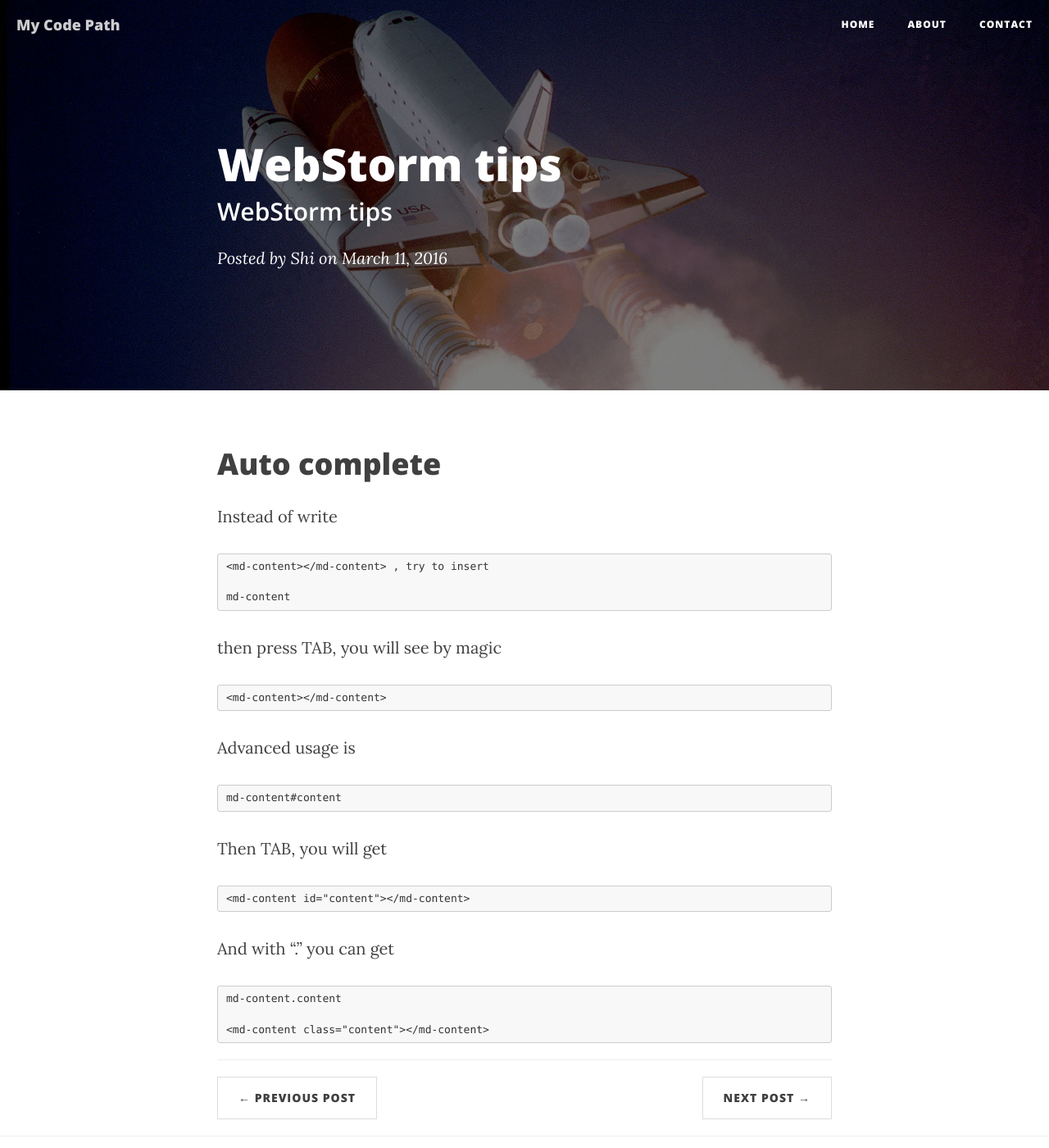
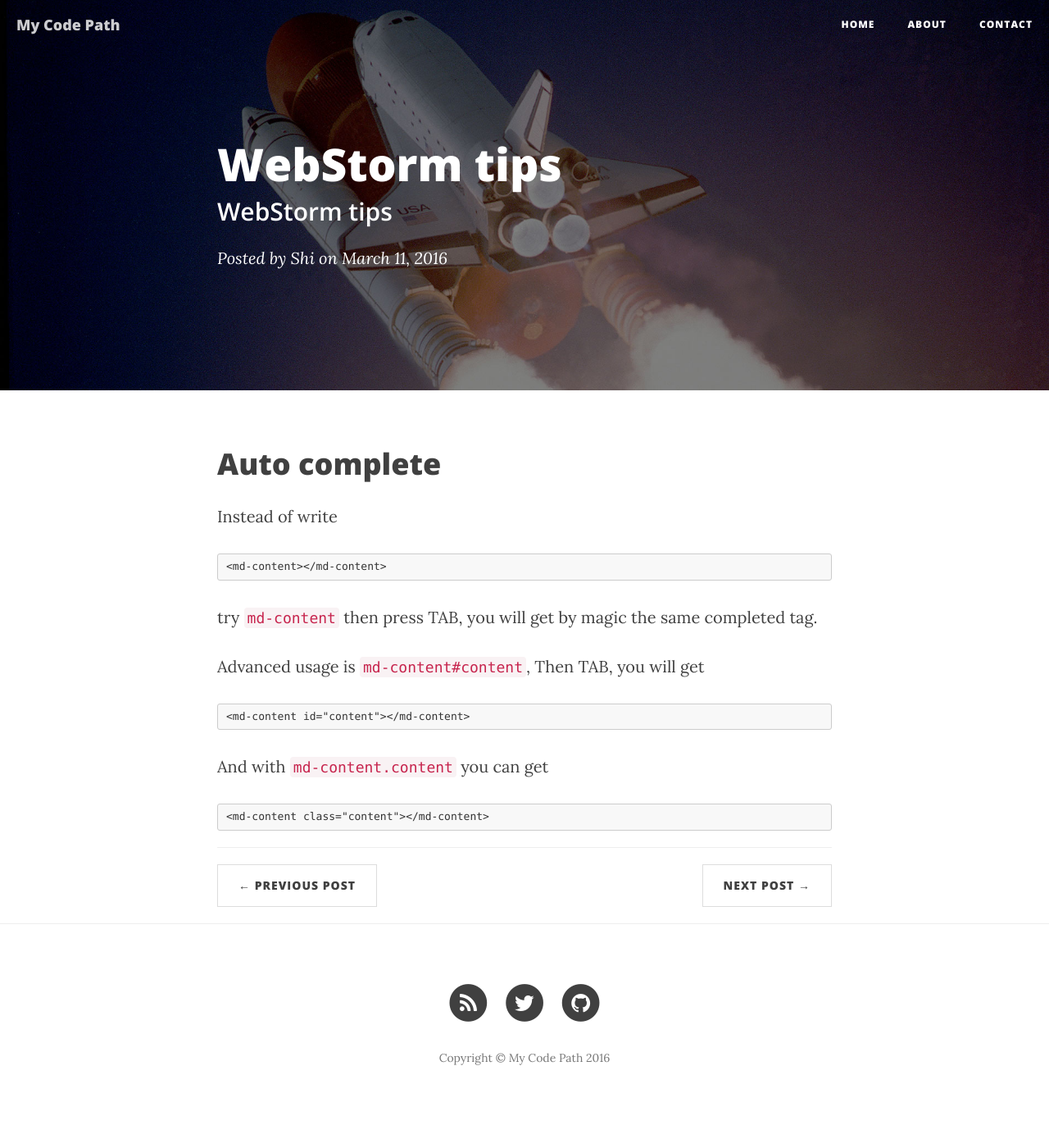
Before and after one commit to shic/blog, a Jekyll site: the page built from _posts/2016-03-14-WebStorm-Tips.markdown, in a window 1280 px wide and 1400 px high. Shown: the whole window at 82% size. Built offline with Jekyll 4.4.1, drawn with Linux system fonts in a browser that asks for light colours; nearby versions of some CDN libraries; comment, search, counter and statistics services are not loaded.

Commit message:
changed readme and index

```diff
--- a/_posts/2016-03-14-WebStorm-Tips.markdown
+++ b/_posts/2016-03-14-WebStorm-Tips.markdown
@@ -12,24 +12,13 @@ header-img: "img/post-bg-01.jpg"
 Instead of write
 
 	<md-content></md-content>
-, try to insert
 
-	md-content
+ try	`md-content` then press TAB, you will get by magic the same completed tag.
 
-then press TAB, you will see by magic
+Advanced usage is `md-content#content`, Then TAB, you will get
 
-    <md-content></md-content>
+	<md-content id="content"></md-content>
 
-Advanced usage is
-
-	md-content#content
-
-Then TAB, you will get
-
-    <md-content id="content"></md-content>
-
-And with "." you can get
-
-	md-content.content
+And with `md-content.content` you can get
 
     <md-content class="content"></md-content>
--- a/index.html
+++ b/index.html
@@ -1,6 +1,6 @@
 ---
 layout: page
-description: "A Clean Blog Theme by Start Bootstrap"
+description: "Talk is cheap, show me the code!"
 ---
 
 {% for post in paginator.posts %}
```
Also changed, not shown: README.md.
